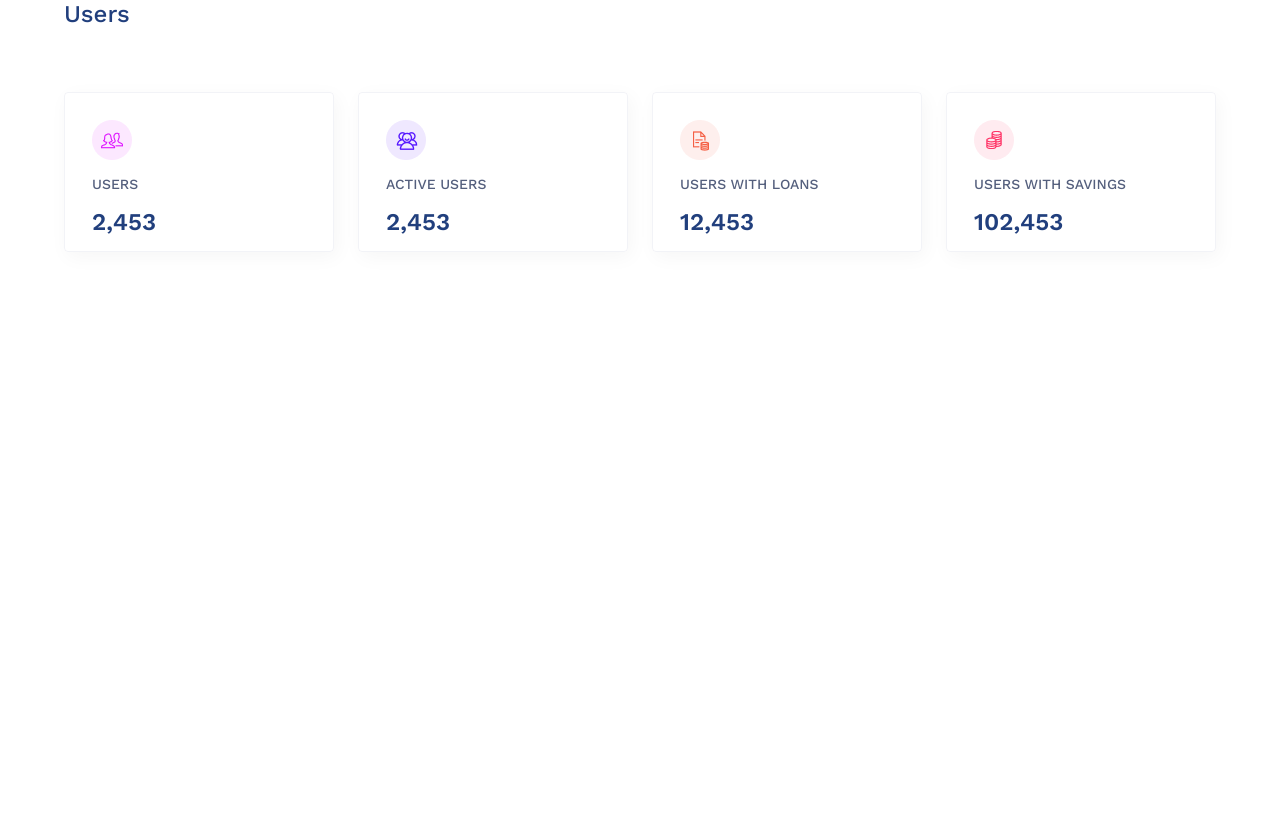
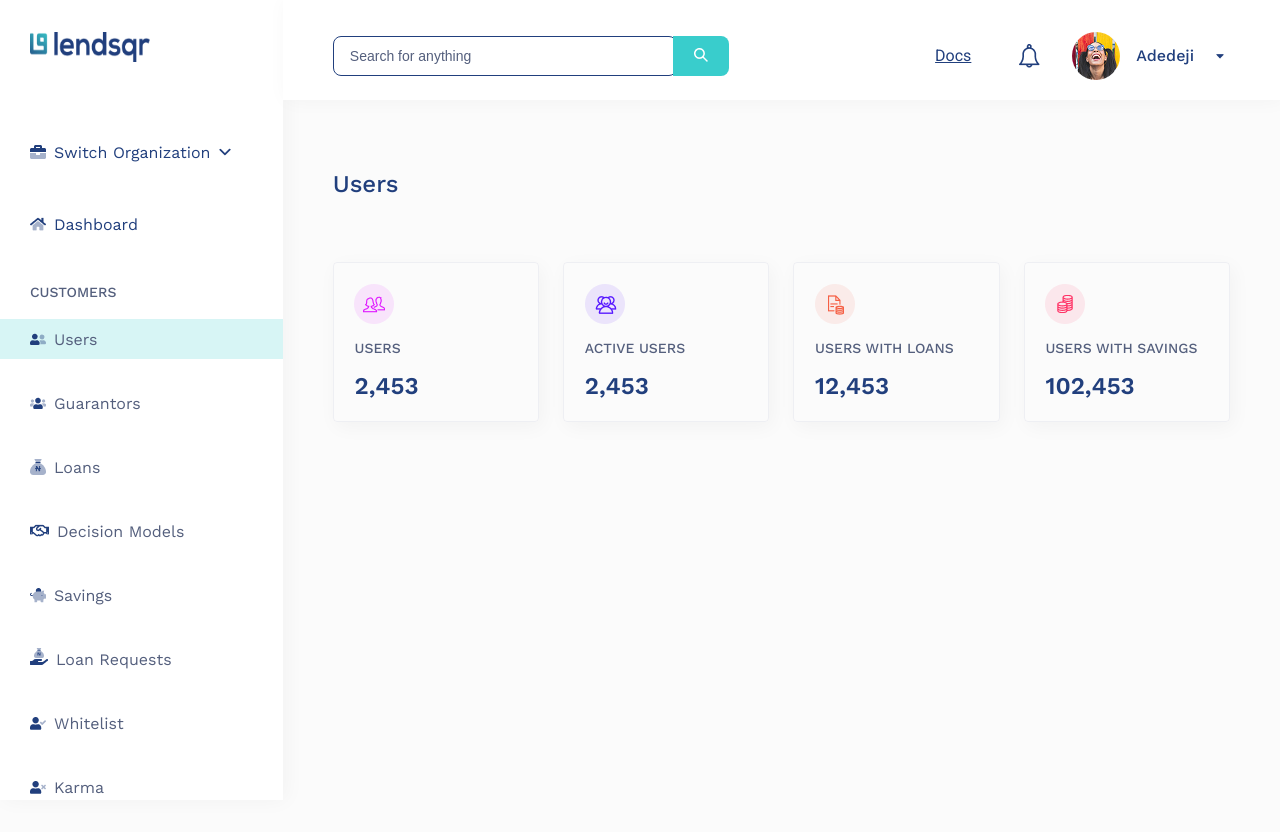
Before and after one commit to segun651/lendsqr-fe-test, a React (Vite) app: page /users in a window 1280 px wide. Shown: the top 832 px of the page. Before the commit the page ends 800 px from the top, so only its background shows below. Built offline with nearby package versions, Linux system fonts and the light colour scheme.

Commit message:
refactor: making changes to nav bars and app component

```diff
--- a/src/App.tsx
+++ b/src/App.tsx
@@ -2,6 +2,7 @@ import { useState, createContext } from 'react'
 import {BrowserRouter as Router, Routes, Route} from 'react-router-dom'
 import Login from './pages/Login/Login'
 import Users from './pages/Users/Users'
+import UserSharedLayout from './Components/UserSharedLayout/UserSharedLayout'
 
 interface OpenSidebarContextType {
   isOpen: boolean;
@@ -20,7 +21,9 @@ function App() {
     <Router>
       <Routes>
         <Route path='/login' element={<Login />} />
+  <Route element={<UserSharedLayout />}>
         <Route path='/users' element={<Users />} />
+        </Route>
       </Routes>
     </Router>
      </openSidebarContext.Provider>
--- a/src/Components/SideBar/SideBar.module.scss
+++ b/src/Components/SideBar/SideBar.module.scss
@@ -3,13 +3,16 @@
 
 aside {
 
-    width: 80%;
+    width: 230px;
     display: none;
     font-family: $secondary-font;
-
+    top:170px;
+   height: calc(100% - 170px);
     @include respond(tablet){
       width: 250px;
       display: block;
+      top:0;
+       height: 100%;
     }
     @include respond(desktop){
       width:283px;
@@ -18,12 +21,26 @@ aside {
      background-color: #FFFFFF;
     box-shadow: 3px 0px 20px 0px #0000000A;
     z-index: 1000;
-  height: 100%;
+
     position: fixed;
 
-    top:0;
     left:0;
     font-family: $secondary-font;
+ overflow-y: auto;       // ✅ allows scrolling
+  scrollbar-width: thin;  // Firefox
+  scrollbar-color: #555 transparent;
+
+  /* For WebKit browsers */
+  &::-webkit-scrollbar {
+    width: 6px;
+  }
+  &::-webkit-scrollbar-thumb {
+    background: #555;
+    border-radius: 3px;
+  }
+  &::-webkit-scrollbar-thumb:hover {
+    background: #777;
+  }
 
 
 
--- a/src/Components/TopNav/TopNav.module.scss
+++ b/src/Components/TopNav/TopNav.module.scss
@@ -24,12 +24,16 @@ nav {
         justify-content: space-between;
         flex-wrap: wrap;
         align-items: center;
-            height: fit-content;
+            height: 170px;
+
              padding: 2rem 0;
            @include respond(tablet){
 
+            height: 150px;
+            gap:0 2rem;
+           }
+           @include respond(desktop){
             height: 100px;
-            gap:0 2rem;
            }
         width: 90%;
         margin: 0 auto;
@@ -52,16 +56,18 @@ nav {
       }
 
       svg {
-        flex-basis: 15%;
+        flex: 1 0;
+        flex-basis: 10%;
         box-shadow: 8px 8px 5px 0px #0000000A;
         border-radius: 4px;
     font-size: 2rem;
-    outline: brown;
+
         width:24px;
         height:35px;
 
         margin-right: 1.5rem;
-        color:#213F7D;
+       background-color: #213F7D  ;
+  color: #fff;
         @include respond(tablet){
      display: none;
         }
@@ -117,7 +123,8 @@ background: #39CDCC;
 
 .navRight {
   display: flex;
-    flex: 1 0 auto;
+  flex-wrap: wrap;
+    flex: 1 auto;
 
     justify-content: flex-end;
   gap: 0 2rem;
--- a/src/Components/TopNav/TopNav.tsx
+++ b/src/Components/TopNav/TopNav.tsx
@@ -1,5 +1,4 @@
 import styles from "./TopNav.module.scss"
-import CompanyLogo from "../../assets/images/Group.png"
 import SearchIcon from "../../assets/images/Search.png"
 import profileImage from "../../assets/images/profileImg.png"
 import notificationIcon from "../../assets/images/notifIcon.png"
```
